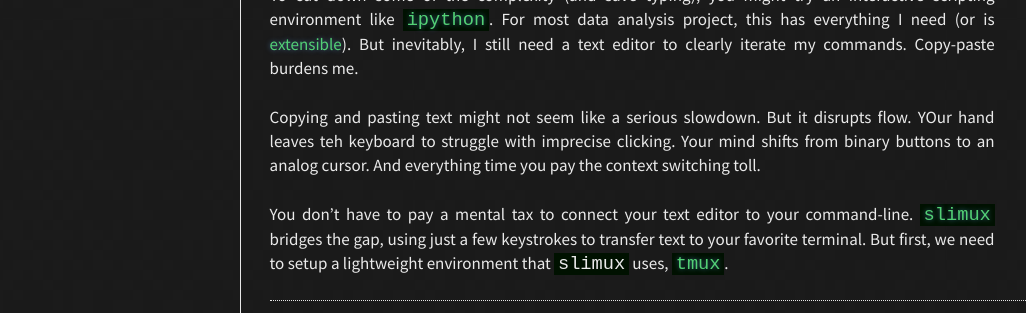
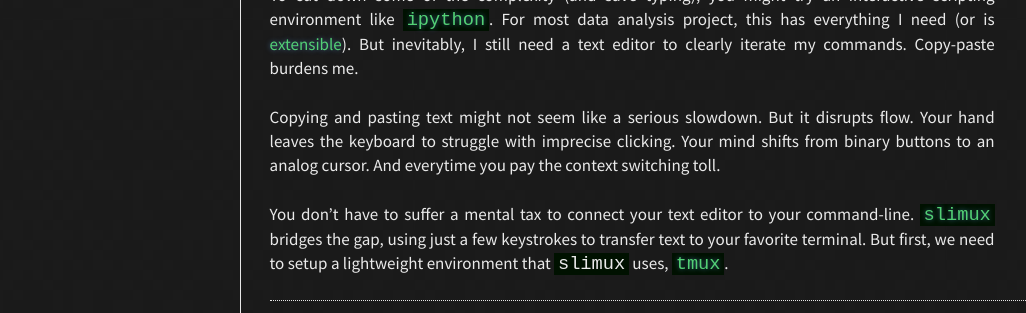
Before and after one commit to dvbuntu/compute, a Jekyll site: the page built from _posts/2099-01-01-motivation.md, in a window 1280 px wide. Shown: the part 1577-1890 px from the top of the page, without its empty margins (118-1144 px from the left). Built offline with Jekyll 4.4.1, drawn with Linux system fonts in a browser that asks for light colours; Markdown is read by kramdown in place of the engine named in the settings.

Commit message:
More typo fixes

```diff
--- a/_posts/2099-01-01-motivation.md
+++ b/_posts/2099-01-01-motivation.md
@@ -40,6 +40,6 @@ This works reasonably well, but doesn't scale for me.  Discovering subtle trends
 
 To cut down some of the complexity (and save typing), you might try an interactive scripting environment like [`ipython`](http://ipython.org).  For most data analysis project, this has everything I need (or is [extensible](http://python.org/pypi/ctypes)).  But inevitably, I still need a text editor to clearly iterate my commands.  Copy-paste burdens me.
 
-Copying and pasting text might not seem like a serious slowdown.  But it disrupts flow.  YOur hand leaves teh keyboard to struggle with imprecise clicking.  Your mind shifts from binary buttons to an analog cursor.  And everything time you pay the context switching toll.
+Copying and pasting text might not seem like a serious slowdown.  But it disrupts flow.  Your hand leaves the keyboard to struggle with imprecise clicking.  Your mind shifts from binary buttons to an analog cursor.  And everytime you pay the context switching toll.
 
-You don't have to pay a mental tax to connect your text editor to your command-line.  [`slimux`]({{ site.baseurl }}/{%post_url 2070-01-01-slimux %}) bridges the gap, using just a few keystrokes to transfer text to your favorite terminal.  But first, we need to setup a lightweight environment that `slimux` uses, [`tmux`]({{ site.baseurl }}/{% post_url 2080-01-01-tmux %}).
+You don't have to suffer a mental tax to connect your text editor to your command-line.  [`slimux`]({{ site.baseurl }}/{%post_url 2070-01-01-slimux %}) bridges the gap, using just a few keystrokes to transfer text to your favorite terminal.  But first, we need to setup a lightweight environment that `slimux` uses, [`tmux`]({{ site.baseurl }}/{% post_url 2080-01-01-tmux %}).
```
